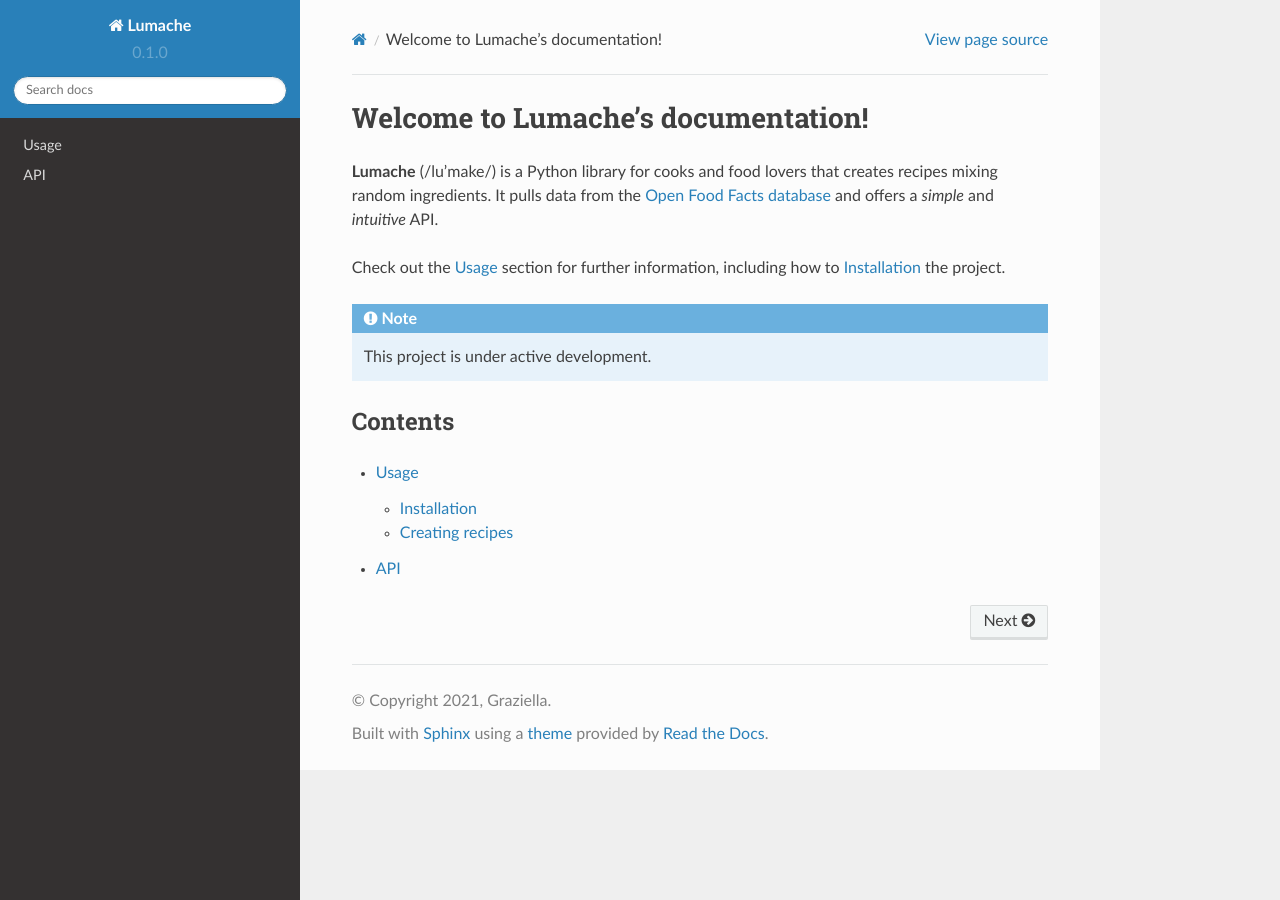
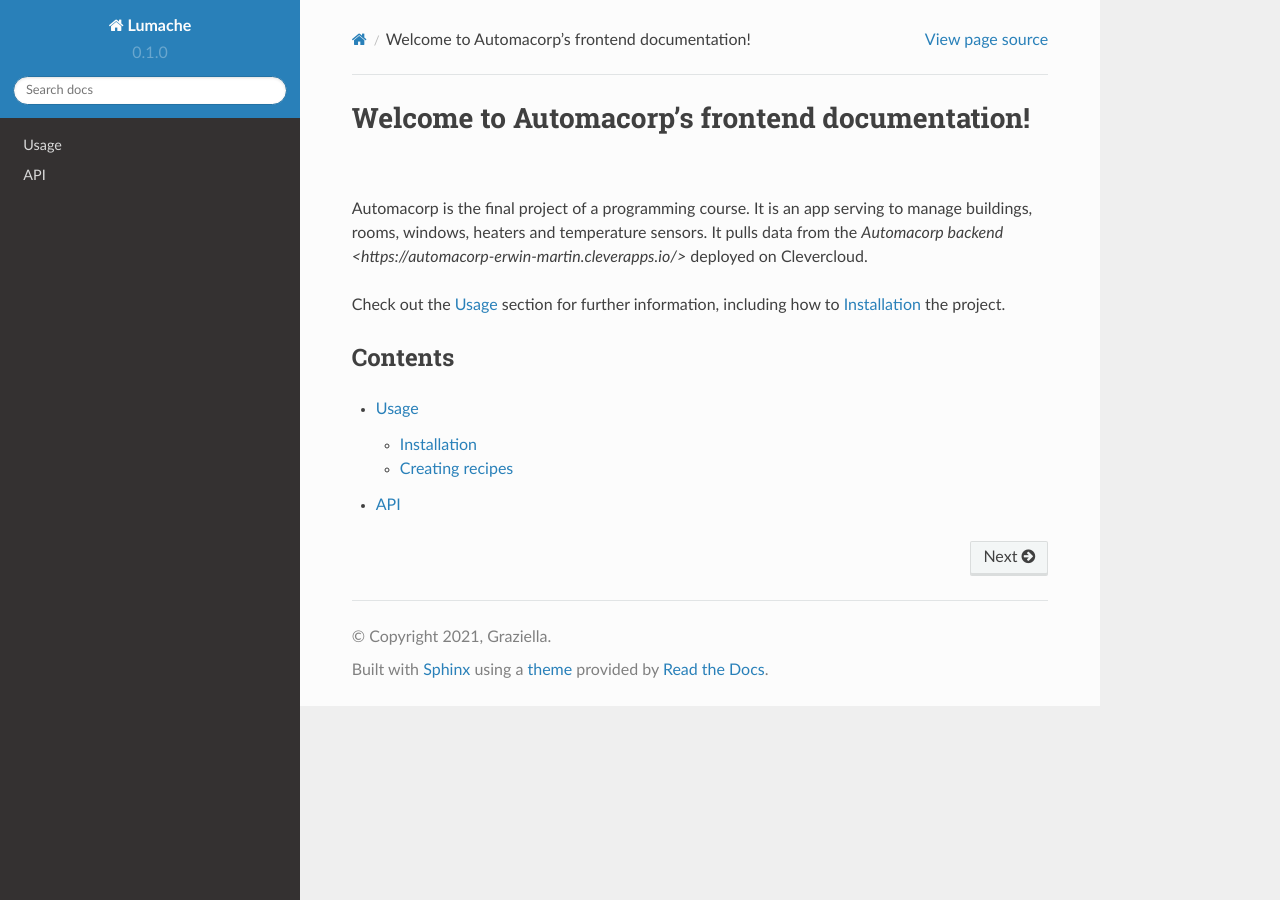
Before and after one commit to CelineNi2/rtd-tutorial, a Sphinx documentation site: the page built from docs/source/index.rst, in a window 1280 px wide. Built offline with Sphinx 7.4.7 and the Read the Docs theme 2.0.0, drawn with Linux system fonts in a browser that asks for light colours.

Commit message:
Update index.rst
Updating the rtd tutorial template into the Automacorp frontend one.

```diff
--- a/docs/source/index.rst
+++ b/docs/source/index.rst
@@ -1,17 +1,12 @@
-Welcome to Lumache's documentation!
+Welcome to Automacorp's frontend documentation!
 ===================================
 
-**Lumache** (/lu'make/) is a Python library for cooks and food lovers
-that creates recipes mixing random ingredients.
-It pulls data from the `Open Food Facts database <https://world.openfoodfacts.org/>`_
-and offers a *simple* and *intuitive* API.
+Automacorp is the final project of a programming course. It is an app serving to manage buildings, rooms, windows, heaters and temperature sensors.
+It pulls data from the `Automacorp backend <https://automacorp-erwin-martin.cleverapps.io/>` deployed on Clevercloud.
 
 Check out the :doc:`usage` section for further information, including
 how to :ref:`installation` the project.
 
-.. note::
-
-   This project is under active development.
 
 Contents
 --------
```
